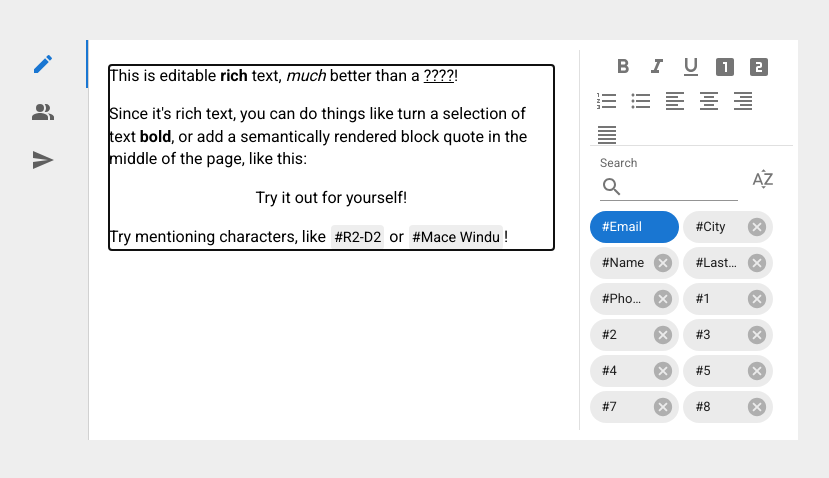
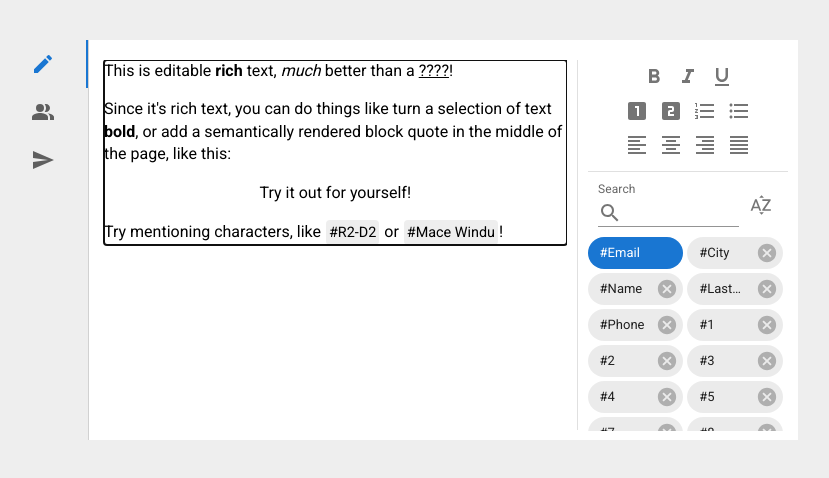
Before and after one commit to KonovalovNikolai/EmailTemplaitor, a React (Create React App) app: page / in a window 1280 px wide. Shown: the top 478 px of the page, without its empty margins (242-1071 px from the left). Built offline with nearby package versions, Linux system fonts and the light colour scheme.

Commit message:
css боли

```diff
--- a/src/App.tsx
+++ b/src/App.tsx
@@ -133,7 +133,7 @@ function App() {
       </Tabs>
       <Box
         sx={{
-          padding: "10px 5px",
+          padding: "20px 10px 10px 10px",
           flex: "auto",
           backgroundColor: "white",
         }}
--- a/src/components/EditableList/EditableList.tsx
+++ b/src/components/EditableList/EditableList.tsx
@@ -112,6 +112,7 @@ export const EditableList = memo(({ fieldList, onChange }: Props) => {
     return (
         <Box
             sx={{
+                flex: "auto",
                 height: "-webkit-fill-available",
                 display: "flex",
                 flexDirection: "column",
@@ -119,7 +120,8 @@ export const EditableList = memo(({ fieldList, onChange }: Props) => {
         >
             <Box
                 sx={{
-                    padding: "10px 10px 10px 10px"
+                    flex: "none",
+                    padding: "10px 10px 10px 10px",
                 }}
             >
                 <ListTopBar
@@ -129,7 +131,8 @@ export const EditableList = memo(({ fieldList, onChange }: Props) => {
 
             <ScrollableBox
                 sx={{
-                    overflowY: "overlay",
+                    flex: "auto",
+                    overflowY: "scroll",
                 }}
             >
                 <Grid
@@ -138,7 +141,7 @@ export const EditableList = memo(({ fieldList, onChange }: Props) => {
                     alignItems="baseline"
                     spacing={0.5}
                     sx={{
-                        padding: "0 20px 0 0",
+                        padding: "0 5px 0 0",
                     }}
                 >
                     {list.length > 0 &&
--- a/src/components/EditableList/components/ListTopBar.tsx
+++ b/src/components/EditableList/components/ListTopBar.tsx
@@ -46,7 +46,7 @@ const ListTopBar = ({onChange}: ListTopBarProps) => {
             sx={{
                 margin: "auto"
             }}
-            size="medium"
+            size="small"
             onClick={() => {
                 onChange(prevState => {
                     const newState = {...prevState}
--- a/src/components/Editor/CustomEditor.tsx
+++ b/src/components/Editor/CustomEditor.tsx
@@ -92,7 +92,7 @@ const CustomEditor = ({ value, list, onChange, onListChange }: Props) => {
                     paddingLeft: "10px",
                 }}
             >
-                <Box height={0.25}>
+                <Box height={0.3}>
                     <SlateToolBar
                         isMarkActive={isMarkActiveCallback}
                         toggleMark={toggleMarkCallback}
@@ -101,7 +101,7 @@ const CustomEditor = ({ value, list, onChange, onListChange }: Props) => {
                     />
                 </Box>
                 <Divider />
-                <Box height={0.75}>
+                <Box height={0.7}>
                     <EditableList
                         fieldList={list}
                         onChange={onListChange}
--- a/src/components/Editor/CustomSlateEditor.tsx
+++ b/src/components/Editor/CustomSlateEditor.tsx
@@ -118,13 +118,13 @@ const CustomSlateEditor: FunctionComponent<CustomSlateEditorProps> = ({ editor,
             >
                 <ScrollableBox
                     sx={{
-                        overflowY: "overlay",
+                        overflowY: "scroll",
                         height: "-webkit-fill-available",
                     }}
                 >
                     <Box
                         sx={{
-                            padding: "15px",
+                            paddingLeft: "5px",
                         }}
                     >
                         <Editable
--- a/src/components/Editor/components/Toolbar/Toolbar.tsx
+++ b/src/components/Editor/components/Toolbar/Toolbar.tsx
@@ -52,21 +52,22 @@ export const SlateToolBar = memo(({ isBlockActive, isMarkActive, toggleBlock, to
                 <MarkButton format='underline' {...markButtonProps}>
                     <FormatUnderlinedIcon />
                 </MarkButton>
-
+            </Box>
+            <Box>
                 <BlockButton format='heading-one' {...blockButtonProps}>
                     <LooksOneIcon />
                 </BlockButton>
                 <BlockButton format="heading-two" {...blockButtonProps}>
                     <LooksTwoIcon />
                 </BlockButton>
-            </Box>
-            <Box>
                 <BlockButton format="numbered-list" {...blockButtonProps}>
                     <FormatListNumberedIcon />
                 </BlockButton>
                 <BlockButton format="bulleted-list" {...blockButtonProps}>
                     <FormatListBulletedIcon />
                 </BlockButton>
+            </Box>
+            <Box>
                 <BlockButton format="left" {...blockButtonProps}>
                     <FormatAlignLeftIcon />
                 </BlockButton>
```
Also changed, not shown: src/components/Editor/components/Toolbar/ToolbarButtonBase.tsx (+2 -5 lines).
